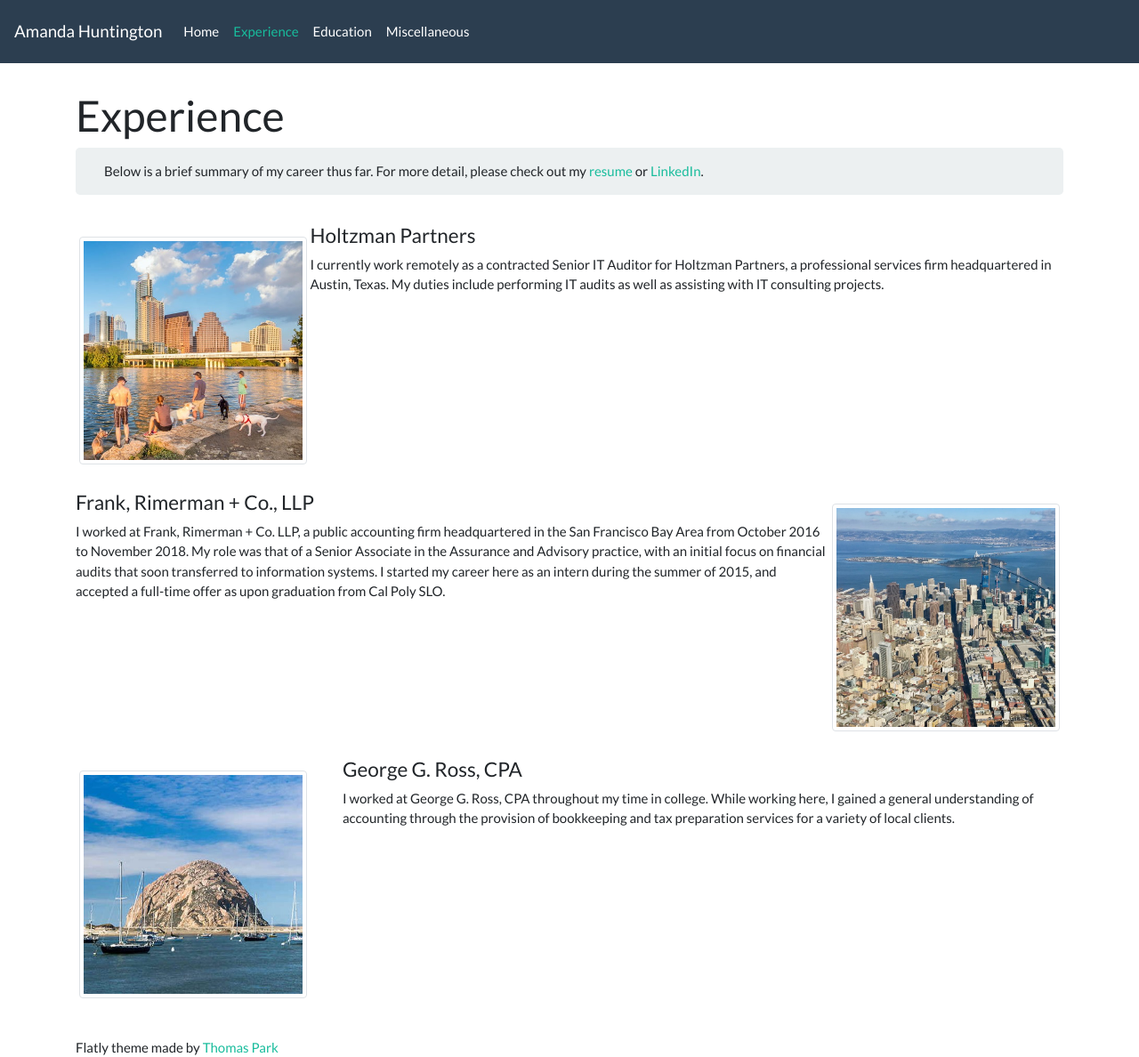
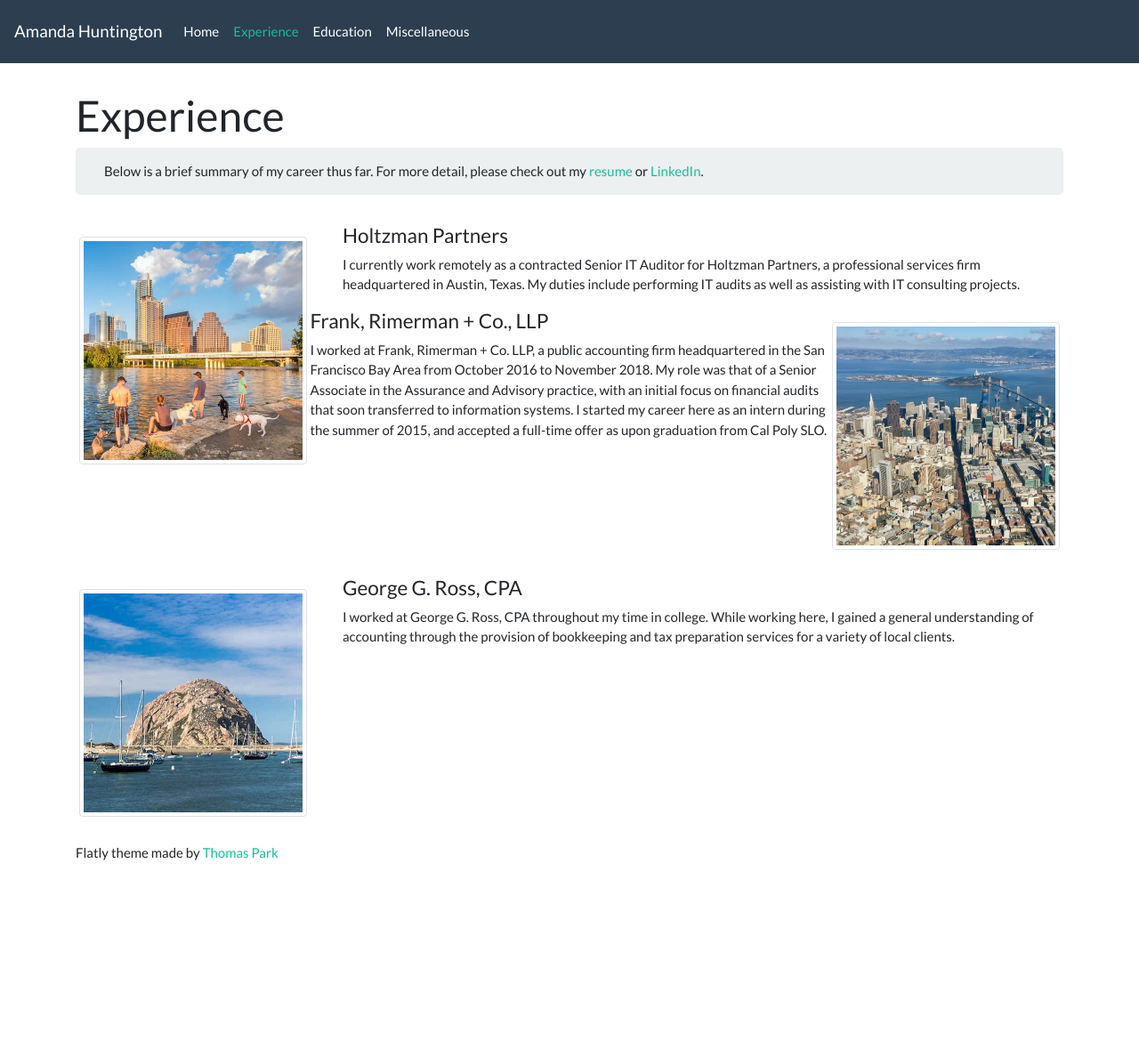
Before and after one commit to anhuntington/anhuntington.github.io, a Jekyll site: the page built from experience.html, in a window 1280 px wide. Shown: the whole page at 89% size. Built offline with Jekyll 4.4.1, drawn with Linux system fonts in a browser that asks for light colours; after the commit the page ends 984 px from its top, so only the background shows below that.

Commit message:
Update experience.html

```diff
--- a/experience.html
+++ b/experience.html
@@ -12,6 +12,7 @@
 </div>
 <div style="min-height: 300px">
   <img class="img-thumbnail image-left" src="{{ '/assets/austin.jpg' | prepend: site.baseurl }}"/>
+  <div class="comment-right">
     <h4>Holtzman Partners</h4>
     <p>
       I currently work remotely as a contracted Senior IT Auditor for Holtzman Partners, a professional services firm headquartered in Austin, Texas.
```
